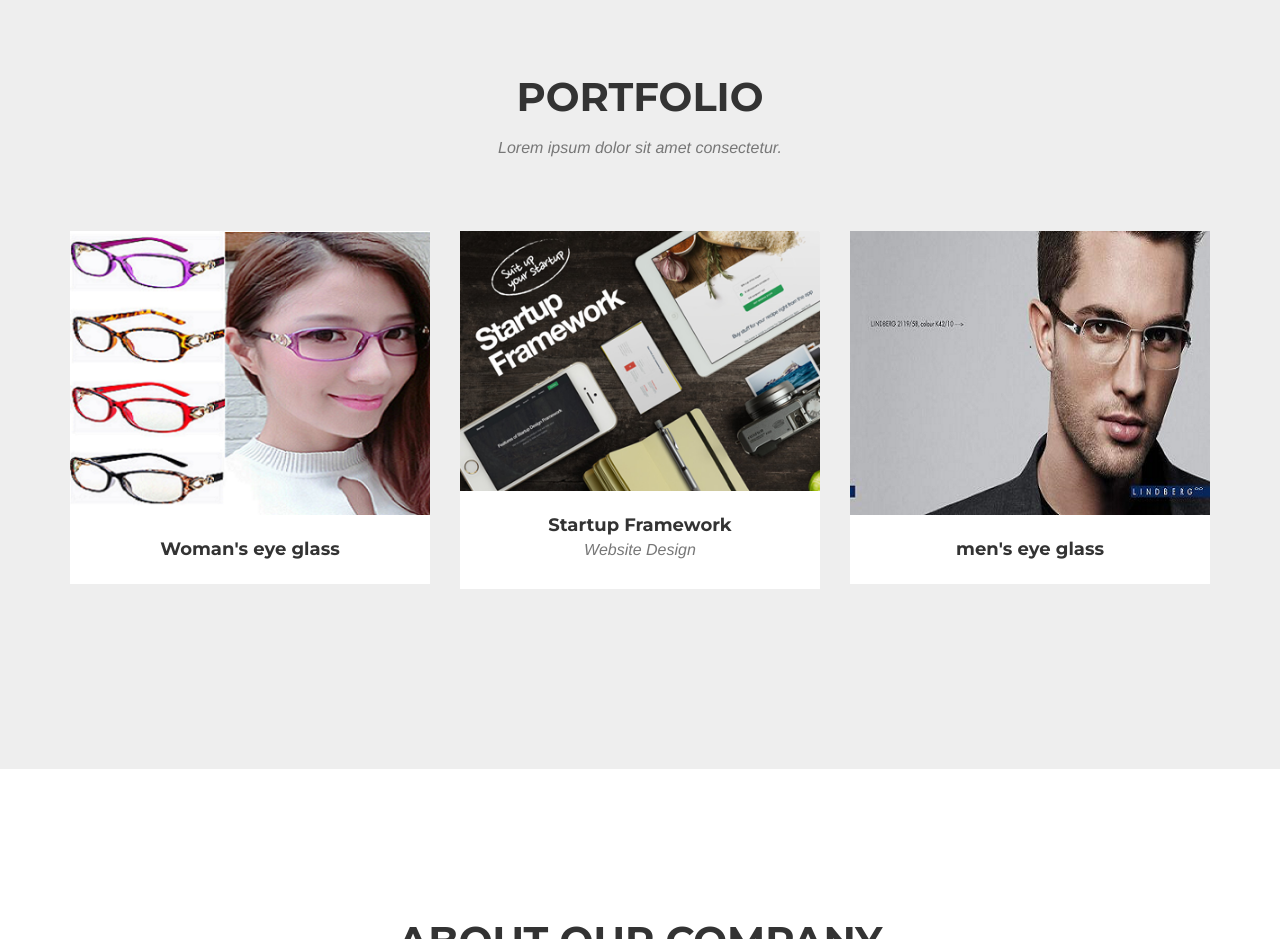
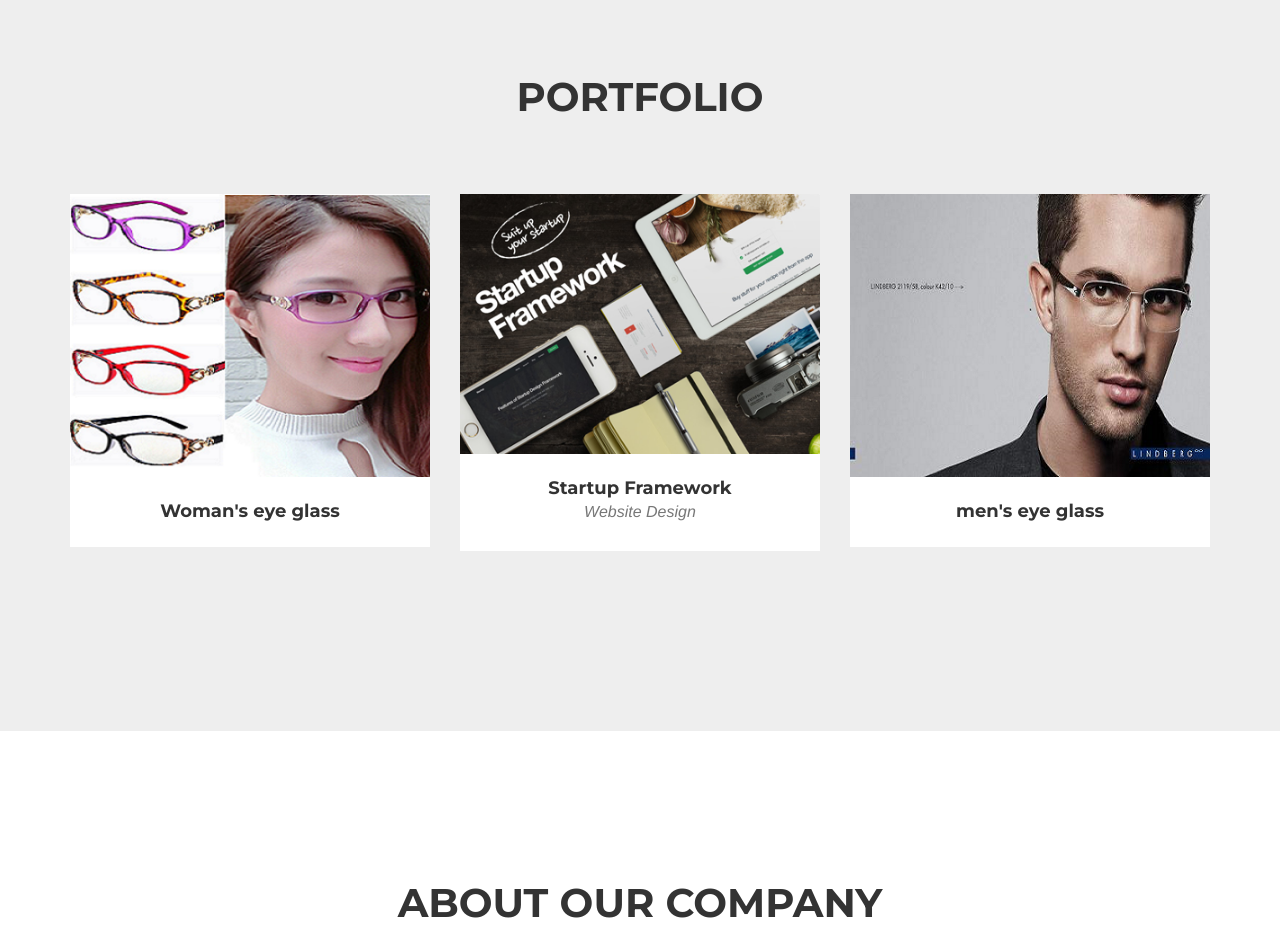
Before and after one commit to pauljohnrabang/BE-BRIGHT-COMPANY, a website: page index.html in a window 1280 px wide. Shown: the part 1520-2459 px from the top of the page. Drawn offline with nearby package versions, Linux system fonts and the light colour scheme; a web font is replaced by a local one.

Commit message:
Update index.html

```diff
--- a/index.html
+++ b/index.html
@@ -129,7 +129,8 @@
             <div class="row">
                 <div class="col-lg-12 text-center">
                     <h2 class="section-heading">Portfolio</h2>
-                    <h3 class="section-subheading text-muted">Lorem ipsum dolor sit amet consectetur.</h3>
+                    <h3 class="section-subheading text-muted">
+                       </h3>
                 </div>
             </div>
             <div class="row">
```
